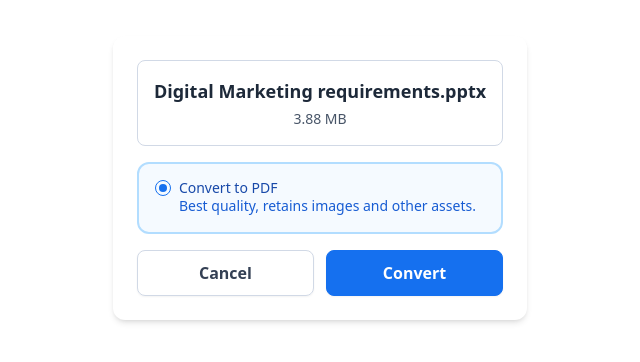
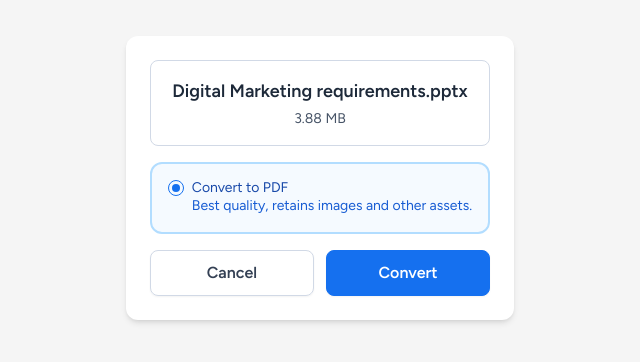
Before and after one commit to UMCEKO/slidespeak-coding-challenge, a Next.js app in the folder frontend/: page / in a window 1280 px wide. Shown: the part 222-584 px from the top of the page, without its empty margins (320-960 px from the left). Built offline with nearby package versions, Linux system fonts and the light colour scheme.

Commit message:
feat(frontend): add figtree font, make background same as figma's

```diff
--- a/frontend/src/app/layout.tsx
+++ b/frontend/src/app/layout.tsx
@@ -1,12 +1,21 @@
 import './globals.css';
+import {Figtree} from "next/font/google";
 
 export const metadata = {
   title: 'PowerPoint optimizer - SlideSpeak',
   description: 'Reduce the size of your PowerPoint file without losing quality.',
 };
 
+const figtree = Figtree({
+    subsets: ['latin'],
+    // If you need specific weights (check what's available)
+    weight: ['400', '500', '600', '700'],
+    // Optional: Add display setting
+    display: 'swap',
+});
+
 const RootLayout = async ({ children }: { children: React.ReactNode }) => (
-  <html lang="en">
+  <html lang="en" className={figtree.className + " bg-[#F5F5F5]"}>
     <body>{children}</body>
   </html>
 );
```
